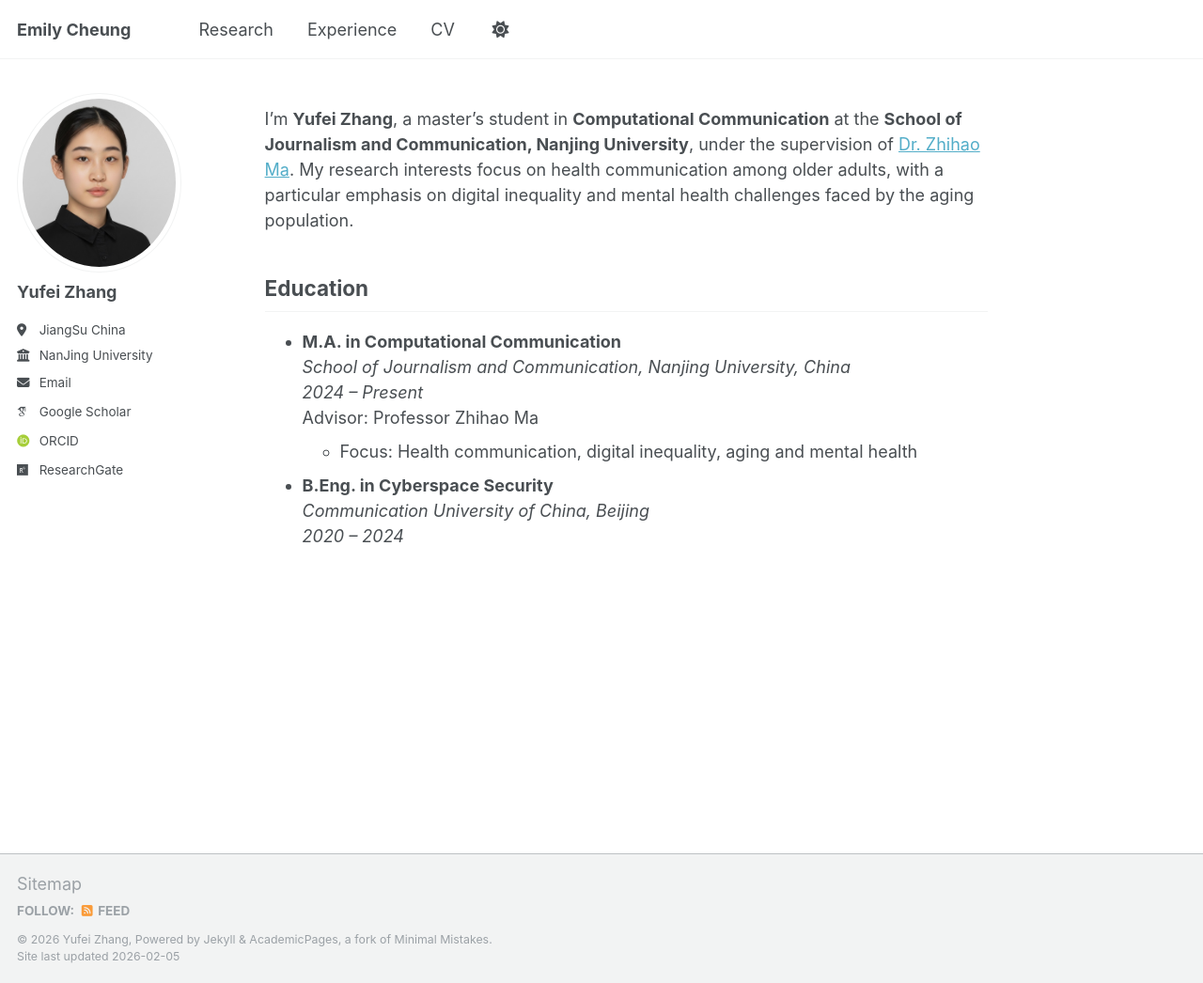
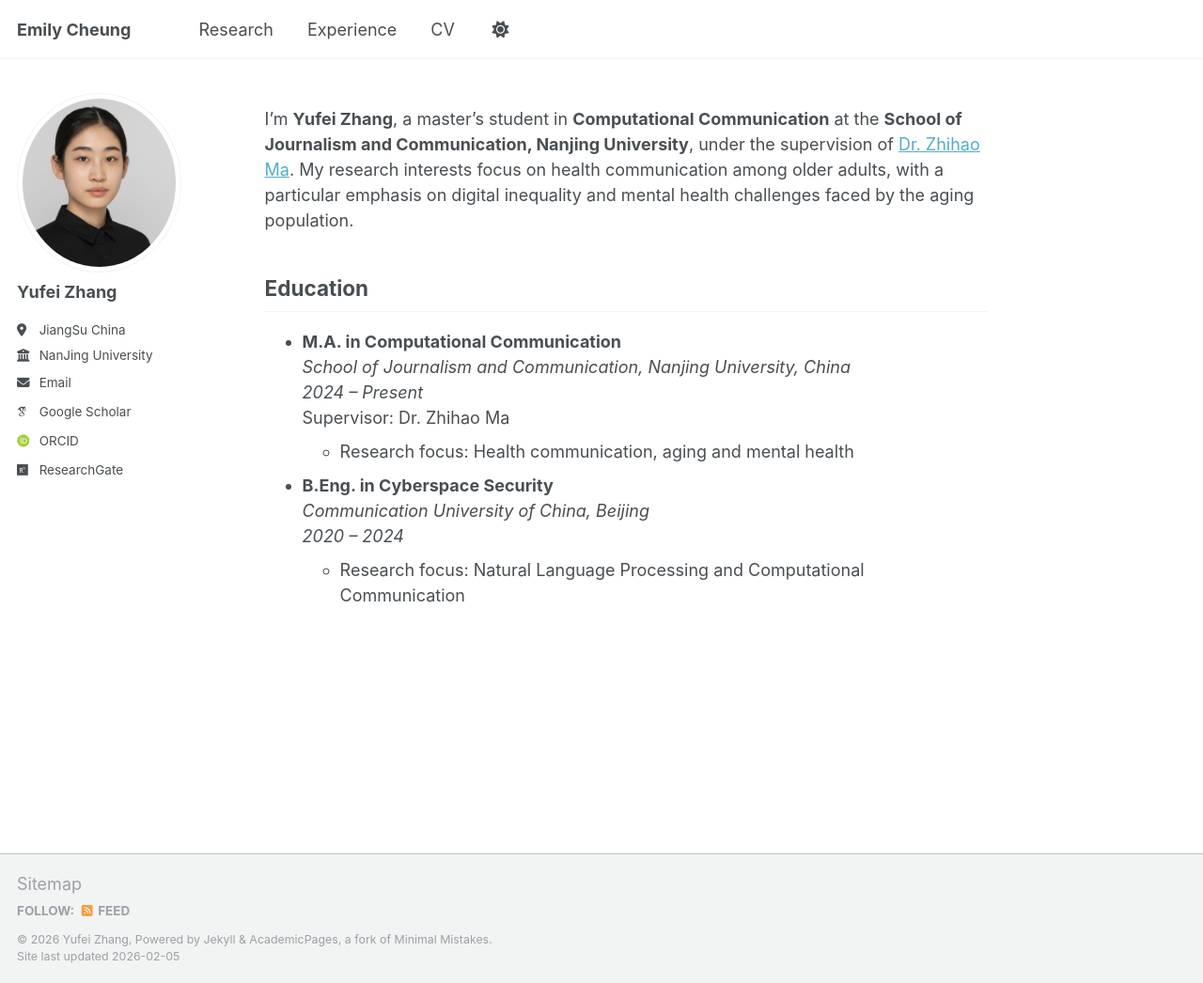
Before and after one commit to Emily-Cheung-1902/Emily-Cheung-1902.github.io, a Jekyll site: the page built from _pages/about.md, in a window 1280 px wide and 1046 px high. Shown: the whole window at 94% size. Built offline with Jekyll 4.4.1, drawn with Linux system fonts in a browser that asks for light colours; some web fonts are replaced.

Commit message:
Update about.md

```diff
--- a/_pages/about.md
+++ b/_pages/about.md
@@ -17,9 +17,10 @@ Education
 - **M.A. in Computational Communication**
   *School of Journalism and Communication, Nanjing University, China*
   *2024 – Present*
-  Advisor: Professor Zhihao Ma
-  - Focus: Health communication, digital inequality, aging and mental health
+  Supervisor: Dr. Zhihao Ma
+  - Research focus: Health communication, aging and mental health
 
 - **B.Eng. in Cyberspace Security**
   *Communication University of China, Beijing*
   *2020 – 2024*
+  - Research focus: Natural Language Processing and Computational Communication
```
